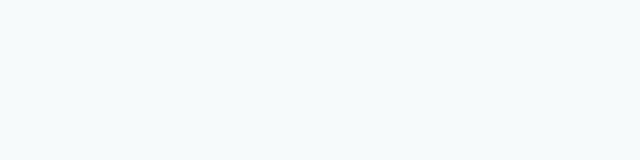
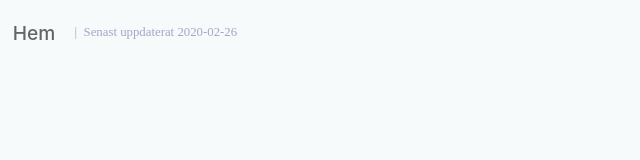
Before and after one commit to mohammad0-0ahmad/stock-portfolio, a React (Create React App) app: page / in a window 1280 px wide. Shown: the top 160 px of the page, without its empty margins (0-640 px from the left). Built offline with nearby package versions, Linux system fonts and the light colour scheme.

Commit message:
Created Content component

```diff
--- /dev/null
+++ b/src/components/Content.js
@@ -0,0 +1,28 @@
+import React, { useState } from 'react';
+import './css/Content.css'
+
+const Content = (props) => {
+
+    let content = props.content;
+    let colors = props.content.colors
+
+    let [title, setTitle] = useState(content.title)
+    let [updated, setUpdated] = useState(content.updated)
+
+    let titleColor = {
+        color: colors.contentTitle
+    }
+    let updatedColor = {
+        color: colors.contentUpdate
+    }
+    return (
+        <div id="Content" >
+            <header>
+                <h2 className="title" style={titleColor}>{title}</h2>
+                {content.showLatestUpdate && <p className="updated" style={updatedColor}>Senast uppdaterat {updated}</p>}
+            </header>
+        </div>
+    )
+}
+
+export default Content;
--- a/src/components/Dashboard.js
+++ b/src/components/Dashboard.js
@@ -1,10 +1,18 @@
 import React from 'react';
 import './css/Dashboard.css'
+import Content from './Content';
 
 const Dashboard = (props) => {
+    let content = {
+        title: "Hem",
+        updated: "2020-02-26",
+        showLatestUpdate:true,
+        colors: colors
+    }
     return (
         <div id="Dashboard" style={myStyle}>
-
+            {/* Here nav before content element */}
+            <Content content={content} />
         </div>
     )
 }
@@ -17,12 +25,13 @@ const colors = {
     unselectedNavItem: '#C9B791',
     unselectedNavItemBg: '#363636',
     contentTitle: '#656565',
-    homeText: ['#3D4465', '#A1A8C3', '#646C9A' , '#868AA8'],
+    contentUpdate: '#A1A8C3',
+    homeText: ['#3D4465', '#A1A8C3', '#646C9A', '#868AA8'],
     greetingBarBg: '#FFD98D',
     contentItemBg: '#FFFFFF',
     contentItemSh: '#45414E14',
     contentItemTitle: '#3C4368',
-    chart:['#5B74FF','#FD397A','#34BFA3','#3D4465','#A1A8C3 ']
+    chart: ['#5B74FF', '#FD397A', '#34BFA3', '#3D4465', '#A1A8C3 ']
 }
 
 const myStyle = {
--- /dev/null
+++ b/src/components/css/Content.css
@@ -0,0 +1,26 @@
+#Content{
+    height: 100%;
+    width: 80%;
+    padding: 1vw;
+    display: flex;
+    flex-direction: column;
+}
+#Content > header{
+display: flex;
+align-items: center;
+padding: 1vh 0;
+}
+#Content > header > .title{
+    font-weight: 500;
+    font-size: 1.5vw;
+}
+
+#Content > header > .updated{
+    font-family: 'Poppins';
+    font-size: 1vw;
+    margin-left: 1.5vw;
+}
+#Content > header > .updated::before{
+    content: '|';
+    margin-right: .5vw;
+}
```
